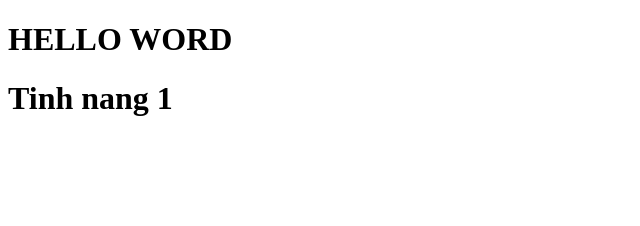
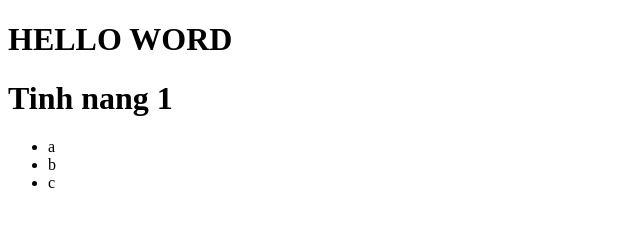
Before and after one commit to dinhphan1/test, a plain HTML site: page index.html in a window 1280 px wide. Shown: the full height of the page, 0-640 px from the left. Drawn offline with Linux system fonts and the light colour scheme.

Commit message:
hoan thanh tinh nang 1

```diff
--- a/index.html
+++ b/index.html
@@ -9,6 +9,12 @@
 <body>
     <h1>HELLO WORD</h1>
     <h1>Tinh nang 1</h1>
-
+    <div>
+        <ul>
+            <li>a</li>
+            <li>b</li>
+            <li>c</li>
+        </ul>
+    </div>
 </body>
 </html>
```
